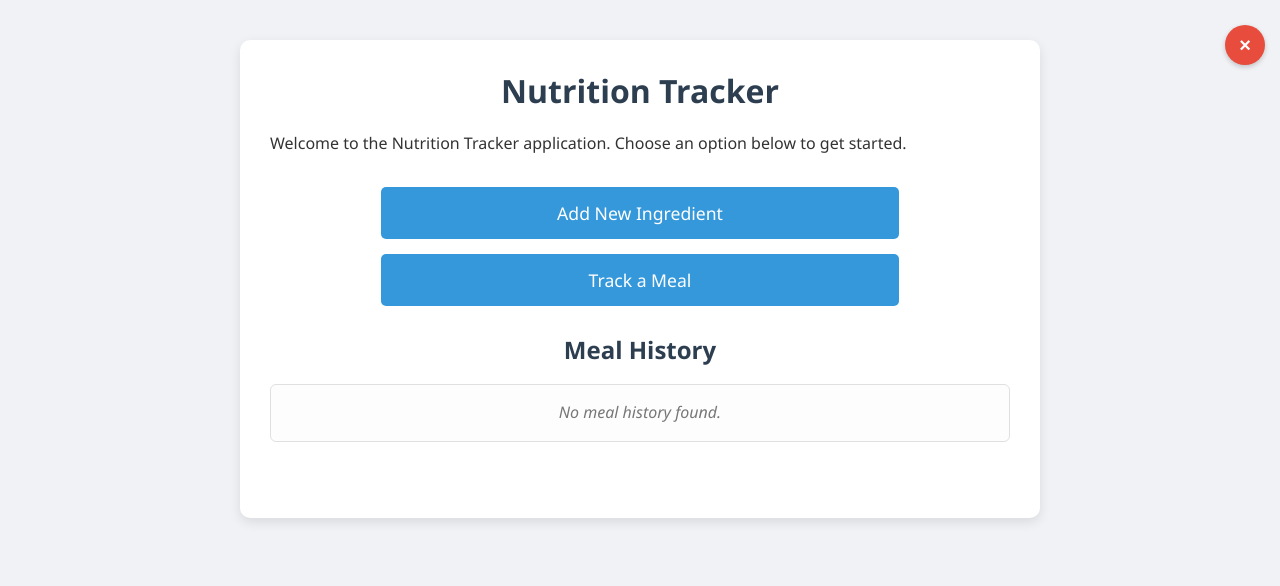
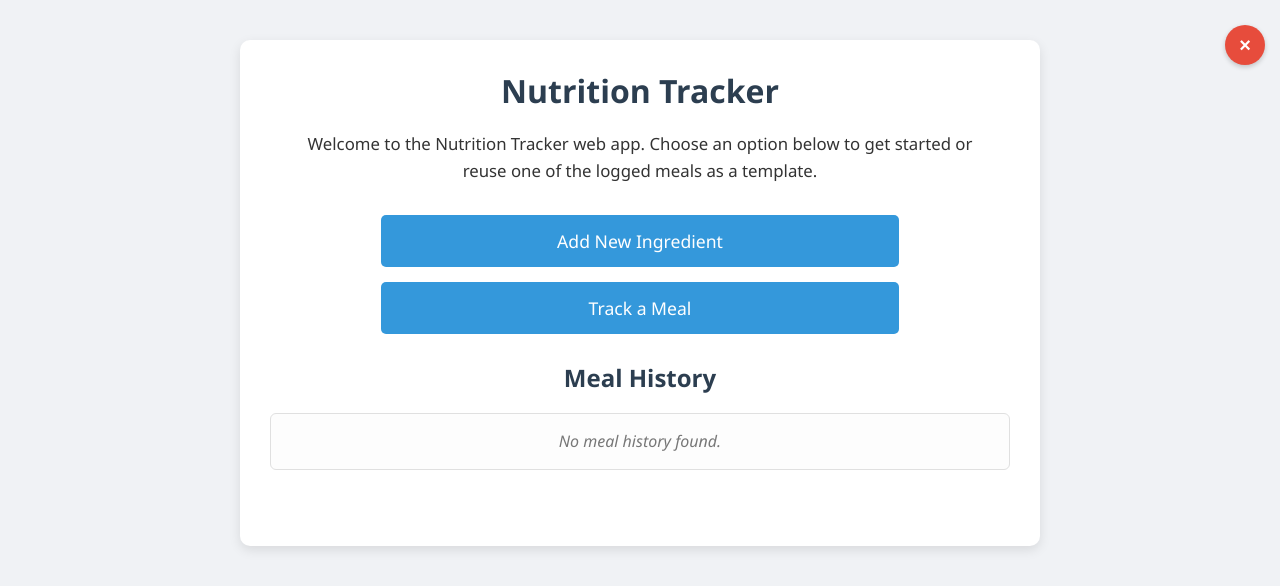
Before and after one commit to Kapoff/GJulesPlayground, a Flask app: page / in a window 1280 px wide. Shown: the top 586 px of the page. Run offline with Flask 2, Linux system fonts and the light colour scheme; data that the repository does not hold is empty.

Commit message:
Feat: Update and center-align landing page welcome message
- Modified the welcome text on templates/index.html.
- Added a 'welcome-message' class to the paragraph.
- Added CSS to static/style.css to center-align '.welcome-message' and add bottom margin.

```diff
--- a/static/style.css
+++ b/static/style.css
@@ -186,6 +186,14 @@ button:disabled {
 }
 
 /* Landing page specific styles */
+.welcome-message {
+    text-align: center;
+    margin-bottom: 25px;
+    font-size: 1.05em;
+    color: #333;
+    padding: 0 15px; /* Add some horizontal padding if container is wide */
+}
+
 .navigation-links {
     list-style: none;
     padding: 0;
--- a/templates/index.html
+++ b/templates/index.html
@@ -14,7 +14,7 @@
 
     <div class="container">
         <h1>Nutrition Tracker</h1>
-        <p>Welcome to the Nutrition Tracker application. Choose an option below to get started.</p>
+        <p class="welcome-message">Welcome to the Nutrition Tracker web app. Choose an option below to get started or reuse one of the logged meals as a template.</p>
         <ul class="navigation-links">
             <li><a href="{{ url_for('add_ingredient_page') }}" class="button">Add New Ingredient</a></li>
             <li><a href="{{ url_for('track_meal_page') }}" class="button">Track a Meal</a></li>
```
